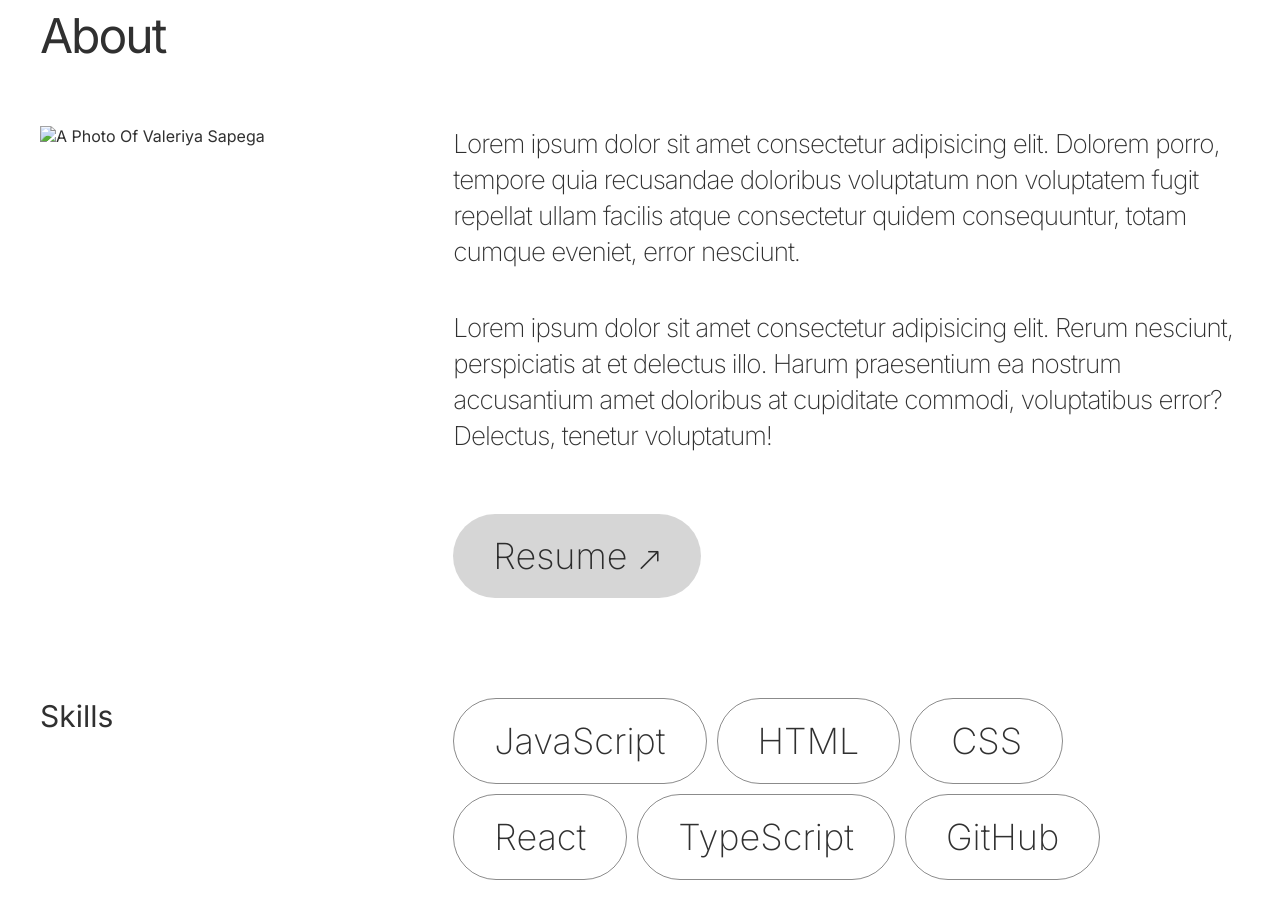
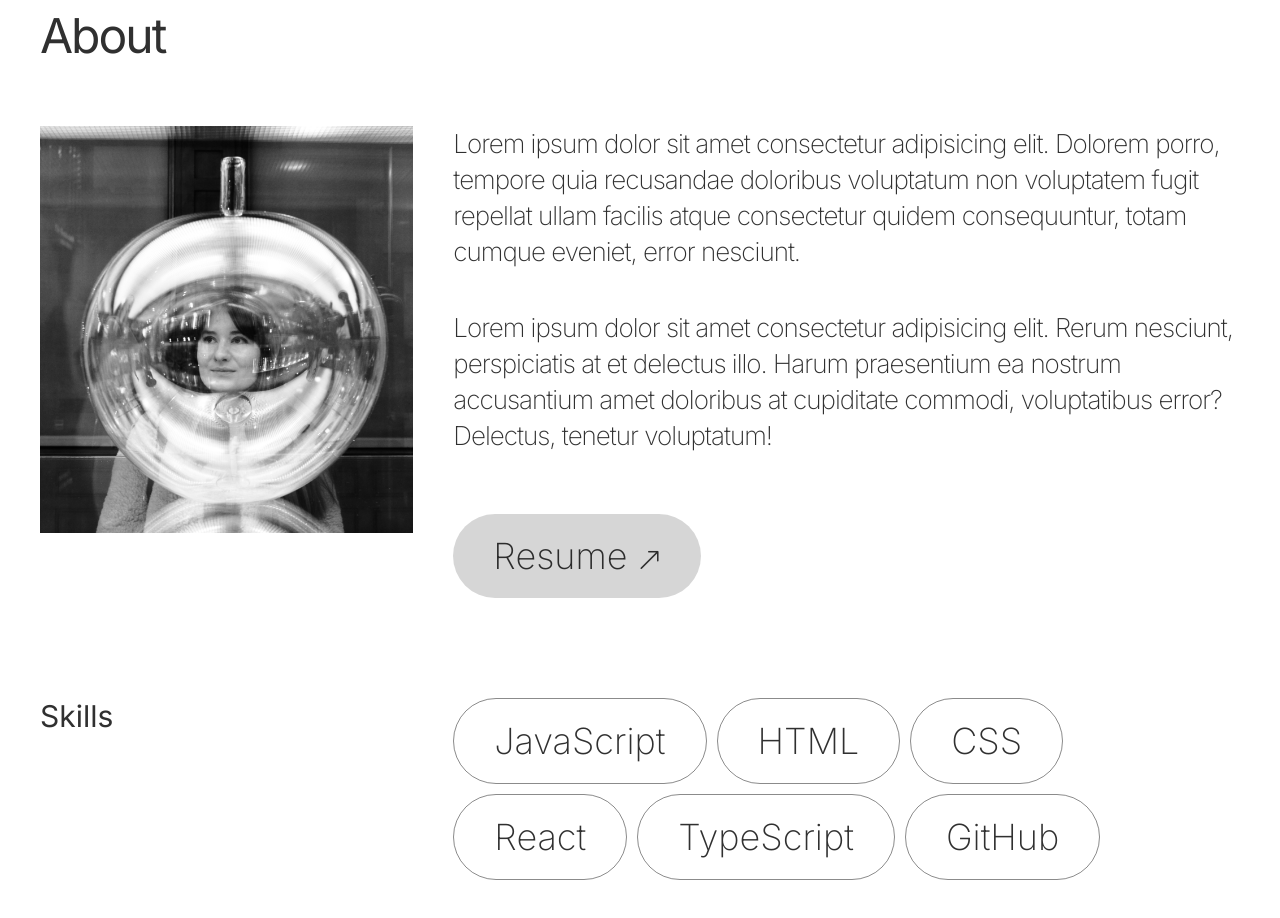
Before and after one commit to valeriya-sapega/portfolio-website, a plain HTML site: page index.html in a window 1280 px wide. Shown: the part 1080-1998 px from the top of the page. Drawn offline with nearby package versions, Linux system fonts and the light colour scheme; the site is published under a folder, as on GitHub Pages, so addresses that start at the root find nothing.

Commit message:
Update index.html

```diff
--- a/index.html
+++ b/index.html
@@ -113,7 +113,7 @@
                 <h2 class="subtitle">About</h2>
               </div>
               <div class="about-photo">
-                <img src="/img/photo-1.jpg" alt="A Photo Of Valeriya Sapega" />
+                <img src="img/photo-1.jpg" alt="A Photo Of Valeriya Sapega" />
               </div>
               <div class="about-text">
                 <p>
```
